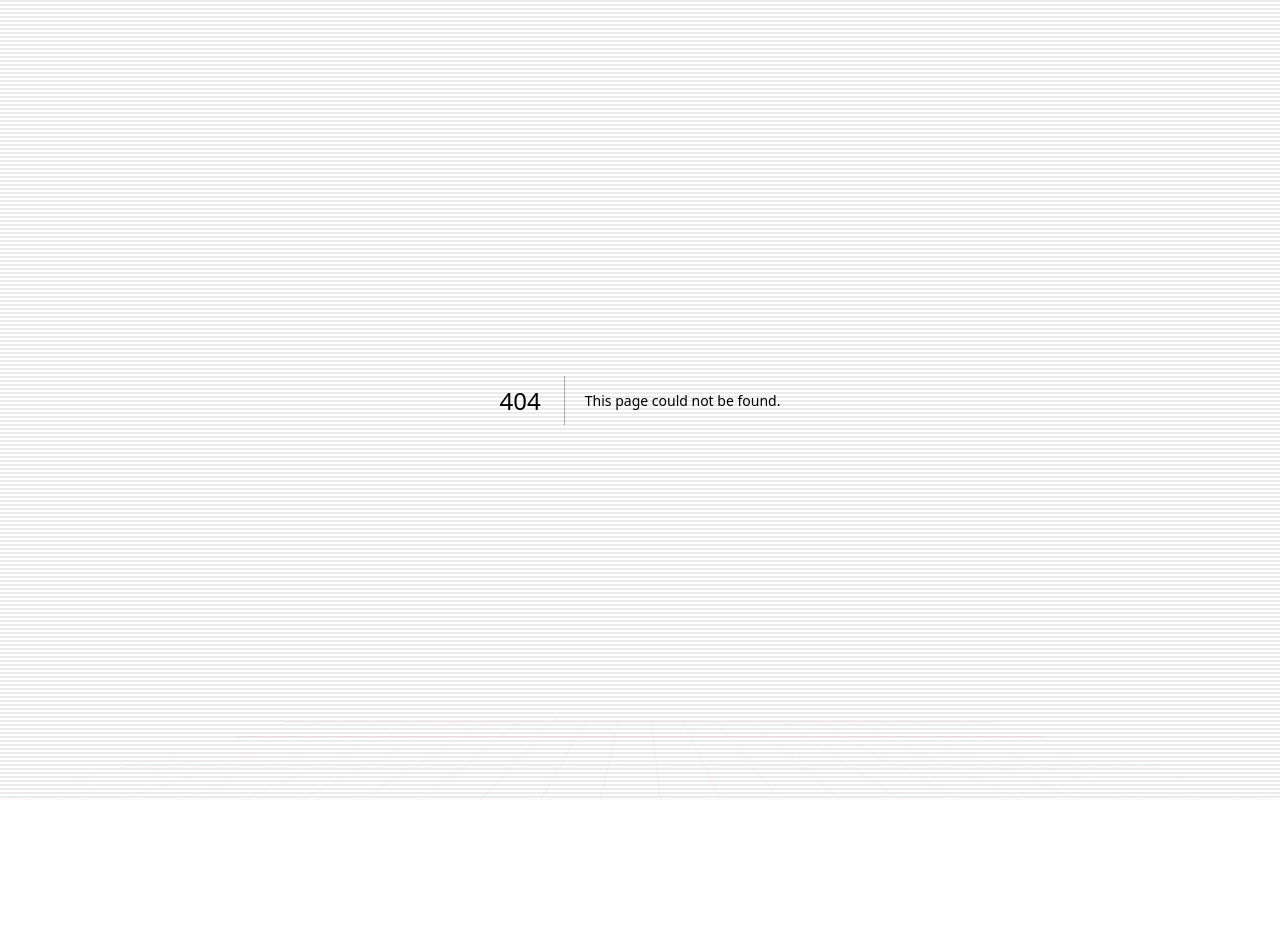
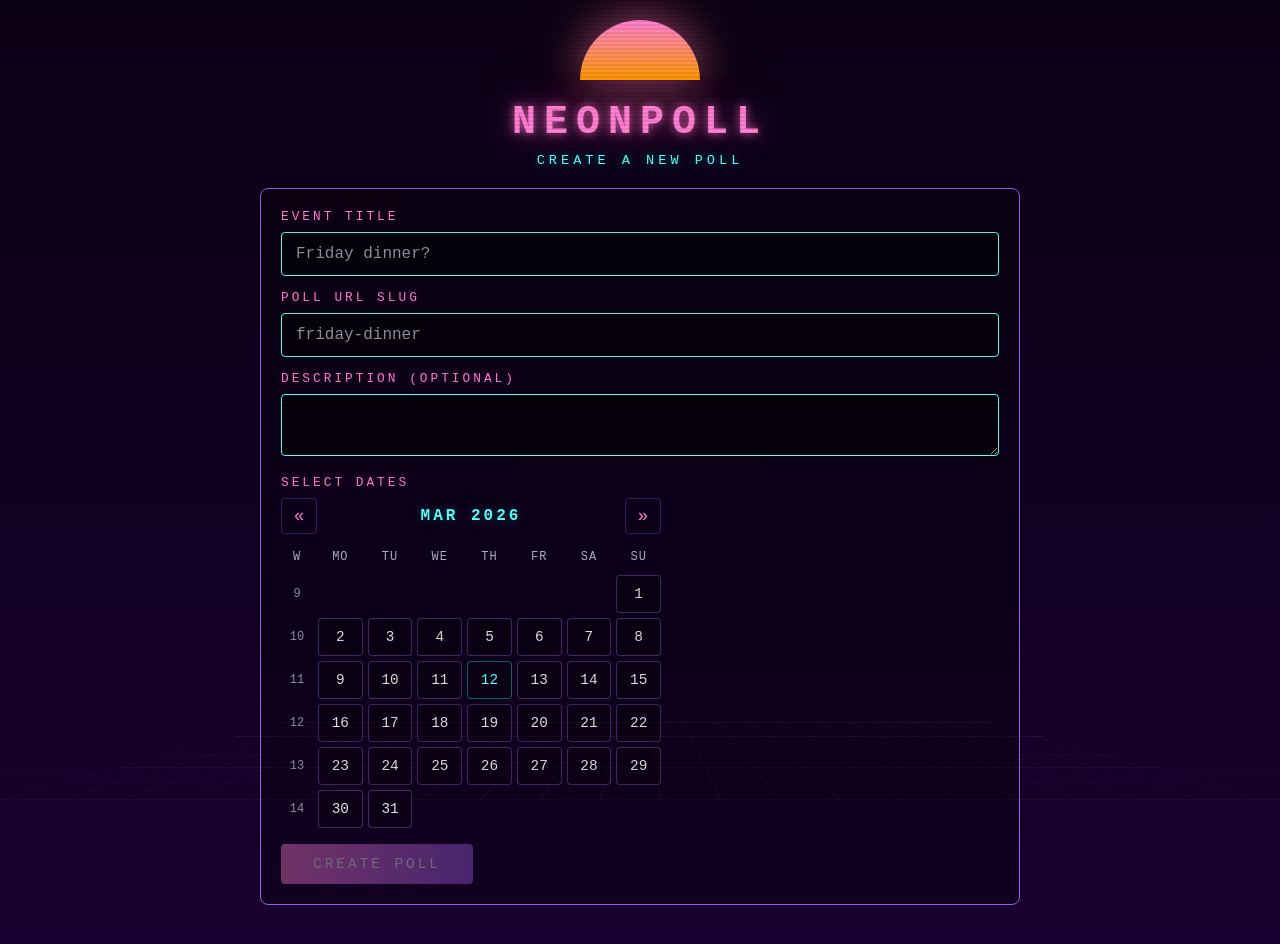
Before and after one commit to psjostrom/neonpoll, a Next.js app: page /create in a window 1280 px wide. Before the commit this address had no page. Shown: the top 944 px of the page. Before the commit the page ends 800 px from the top, so only its background shows below. Built offline with nearby package versions, Linux system fonts and the light colour scheme.

Commit message:
feat: public poll creation page
Co-Authored-By: Claude Opus 4.6 (1M context) <noreply@anthropic.com>

```diff
--- /dev/null
+++ b/src/app/create/page.tsx
@@ -0,0 +1,141 @@
+"use client";
+
+import { useState } from "react";
+import { useRouter } from "next/navigation";
+import { CalendarPicker } from "@/app/components/CalendarPicker";
+import { formatDate } from "@/lib/types";
+
+export default function CreatePollPage() {
+  const router = useRouter();
+  const [title, setTitle] = useState("");
+  const [slug, setSlug] = useState("");
+  const [description, setDescription] = useState("");
+  const [dates, setDates] = useState<string[]>([]);
+  const [error, setError] = useState("");
+  const [creating, setCreating] = useState(false);
+  const [slugStatus, setSlugStatus] = useState<"idle" | "checking" | "available" | "taken">("idle");
+
+  function handleSlugChange(value: string) {
+    const cleaned = value.toLowerCase().replace(/[^a-z0-9-]/g, "").replace(/--+/g, "-");
+    setSlug(cleaned);
+    setSlugStatus("idle");
+  }
+
+  async function checkSlug() {
+    if (slug.length < 3) return;
+    setSlugStatus("checking");
+    try {
+      const res = await fetch(`/api/polls/${encodeURIComponent(slug)}/config`);
+      setSlugStatus(res.status === 404 ? "available" : "taken");
+    } catch {
+      setSlugStatus("idle");
+    }
+  }
+
+  async function handleCreate() {
+    setError("");
+    setCreating(true);
+    try {
+      const res = await fetch("/api/polls", {
+        method: "POST",
+        headers: { "Content-Type": "application/json" },
+        body: JSON.stringify({ slug, title, description, dates }),
+      });
+      if (!res.ok) {
+        const data = await res.json();
+        setError(data.error || "Something went wrong");
+        setCreating(false);
+        return;
+      }
+      const data = await res.json();
+      router.push(`/p/${data.slug}/admin?token=${encodeURIComponent(data.adminToken)}`);
+    } catch {
+      setError("Network error. Try again.");
+      setCreating(false);
+    }
+  }
+
+  return (
+    <div className="container">
+      <div className="sun" />
+      <h1 className="title">NEONPOLL</h1>
+      <p className="subtitle">CREATE A NEW POLL</p>
+
+      <div className="admin-section" style={{ marginTop: 20 }}>
+        <div className="form-group">
+          <label>Event Title</label>
+          <input
+            type="text"
+            placeholder="Friday dinner?"
+            value={title}
+            onChange={(e) => setTitle(e.target.value)}
+            maxLength={100}
+          />
+        </div>
+
+        <div className="form-group">
+          <label>Poll URL Slug</label>
+          <input
+            type="text"
+            placeholder="friday-dinner"
+            value={slug}
+            onChange={(e) => handleSlugChange(e.target.value)}
+            onBlur={checkSlug}
+            maxLength={50}
+          />
+          {slugStatus === "checking" && (
+            <span className="slug-status" style={{ color: "#9090a0" }}>Checking...</span>
+          )}
+          {slugStatus === "available" && (
+            <span className="slug-status success">Available</span>
+          )}
+          {slugStatus === "taken" && (
+            <span className="slug-status error">Already taken</span>
+          )}
+          {slug && (
+            <span className="slug-preview">
+              neonpoll.vercel.app/p/{slug}
+            </span>
+          )}
+        </div>
+
+        <div className="form-group">
+          <label>Description (optional)</label>
+          <textarea
+            value={description}
+            onChange={(e) => setDescription(e.target.value)}
+            maxLength={500}
+            rows={2}
+          />
+        </div>
+
+        <div className="form-group">
+          <label>Select Dates</label>
+          <CalendarPicker selected={dates} onChange={setDates} />
+        </div>
+
+        {dates.length > 0 && (
+          <div className="date-chips">
+            {dates.map((date) => (
+              <span key={date} className="date-chip">
+                {formatDate(date)}
+                <button onClick={() => setDates(dates.filter((d) => d !== date))}>&times;</button>
+              </span>
+            ))}
+          </div>
+        )}
+
+        <div style={{ marginTop: 16 }}>
+          <button
+            className="btn-primary"
+            onClick={handleCreate}
+            disabled={creating || !title.trim() || slug.length < 3 || dates.length === 0}
+          >
+            {creating ? "CREATING..." : "CREATE POLL"}
+          </button>
+          {error && <p className="error">{error}</p>}
+        </div>
+      </div>
+    </div>
+  );
+}
--- a/src/app/globals.css
+++ b/src/app/globals.css
@@ -712,3 +712,18 @@ label {
   text-decoration: none;
   display: inline-block;
 }
+
+/* Slug preview */
+.slug-preview {
+  display: block;
+  color: #9090a0;
+  font-size: 0.75rem;
+  letter-spacing: 1px;
+  margin-top: 4px;
+}
+
+.slug-status {
+  font-size: 0.75rem;
+  letter-spacing: 1px;
+  margin-left: 8px;
+}
```
